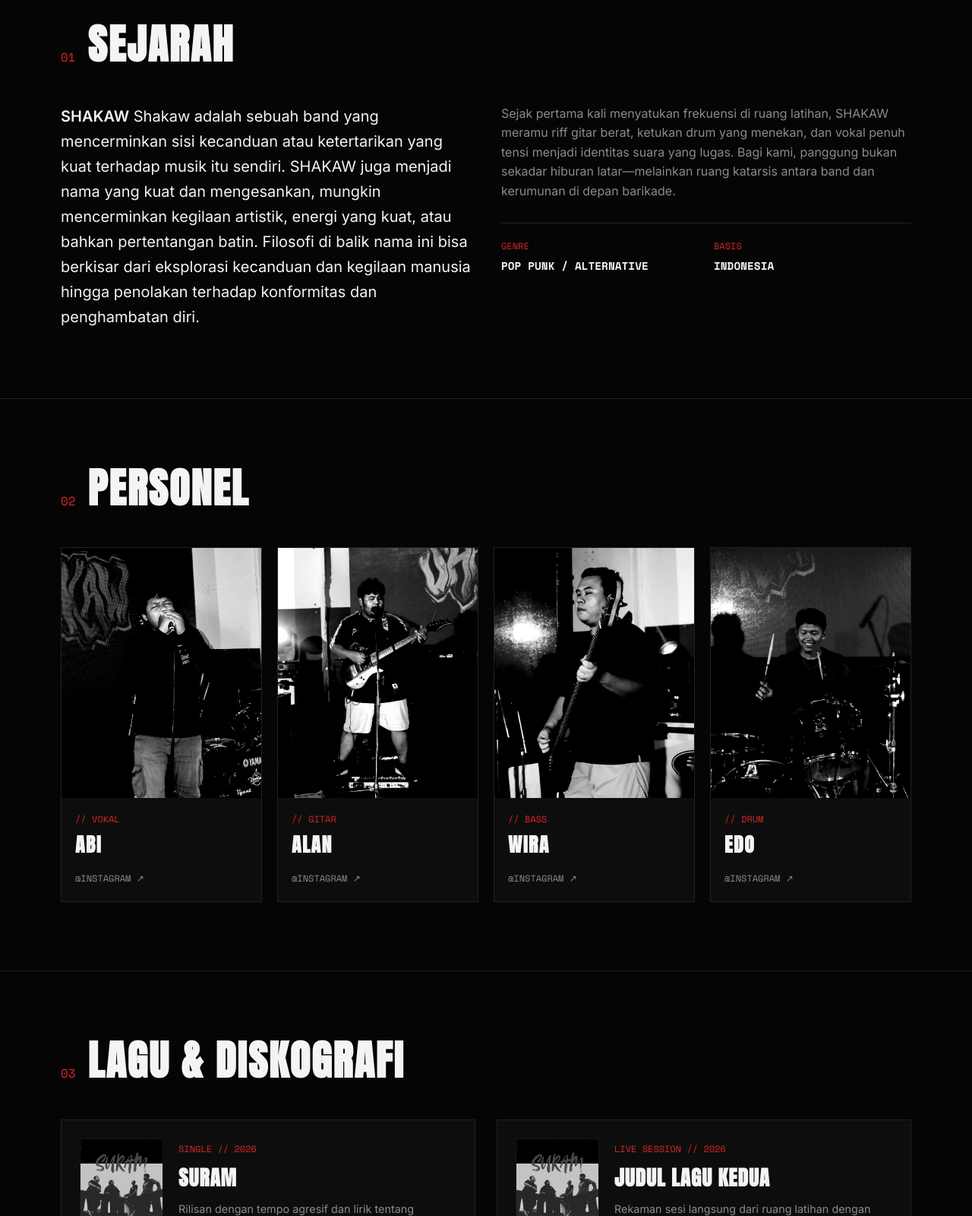
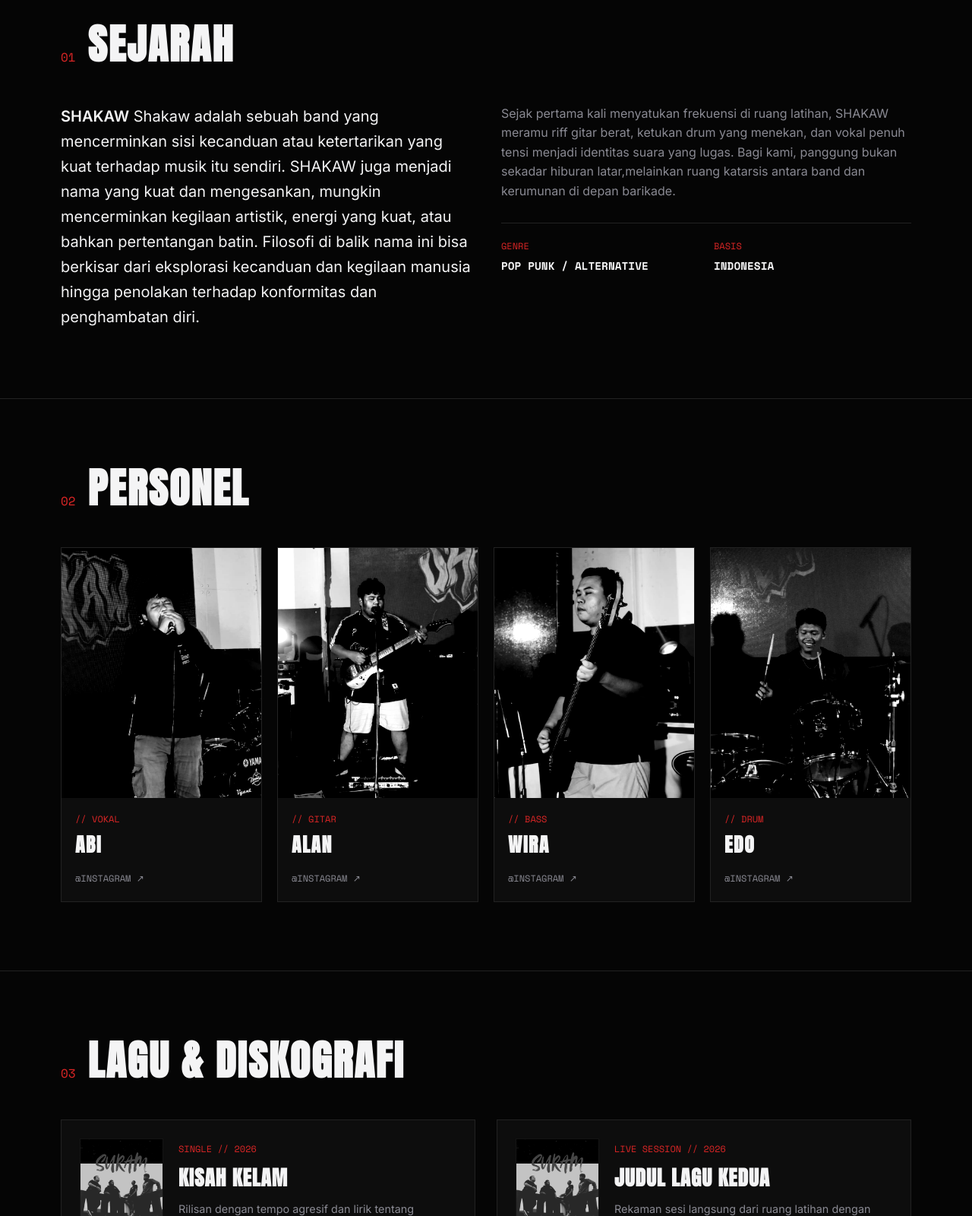
Before and after one commit to abiraditya-Shakaw/shakaw-web, a plain HTML site: page index.html in a window 1280 px wide. Shown: the part 860-2460 px from the top of the page at 76% size. Drawn offline with nearby package versions, Linux system fonts and the light colour scheme.

Commit message:
Update index.html

```diff
--- a/index.html
+++ b/index.html
@@ -66,7 +66,7 @@
         </div>
         <div class="manifesto-body">
           <p>
-            Sejak pertama kali menyatukan frekuensi di ruang latihan, SHAKAW meramu riff gitar berat, ketukan drum yang menekan, dan vokal penuh tensi menjadi identitas suara yang lugas. Bagi kami, panggung bukan sekadar hiburan latar—melainkan ruang katarsis antara band dan kerumunan di depan barikade.
+            Sejak pertama kali menyatukan frekuensi di ruang latihan, SHAKAW meramu riff gitar berat, ketukan drum yang menekan, dan vokal penuh tensi menjadi identitas suara yang lugas. Bagi kami, panggung bukan sekadar hiburan latar,melainkan ruang katarsis antara band dan kerumunan di depan barikade.
           </p>
           <div class="manifesto-stats">
             <div>
@@ -157,7 +157,7 @@
             <img src="assets/Artwork - Suram.jpg.jpeg" alt="Cover Single Suram" class="release-cover" />
             <div class="release-meta">
               <span class="release-type">SINGLE // 2026</span>
-              <h3 class="release-title">SURAM</h3>
+              <h3 class="release-title">KISAH KELAM</h3>
               <p class="release-desc">Rilisan dengan tempo agresif dan lirik tentang perlawanan terhadap kebisingan kepala sendiri.</p>
             </div>
           </div>
```
